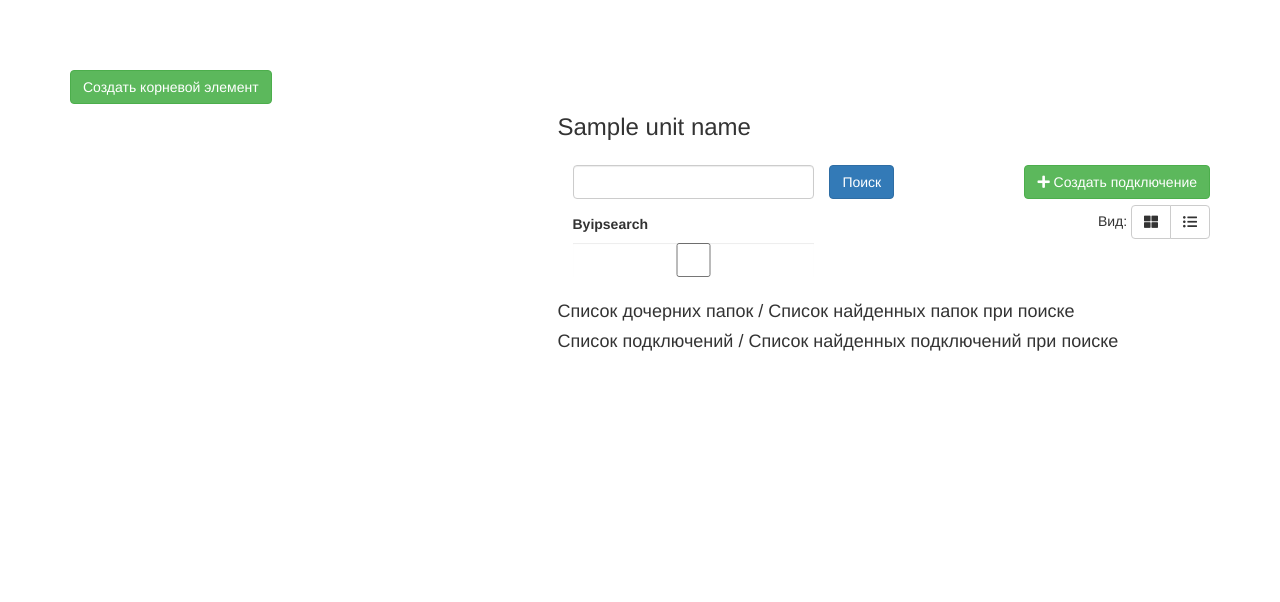
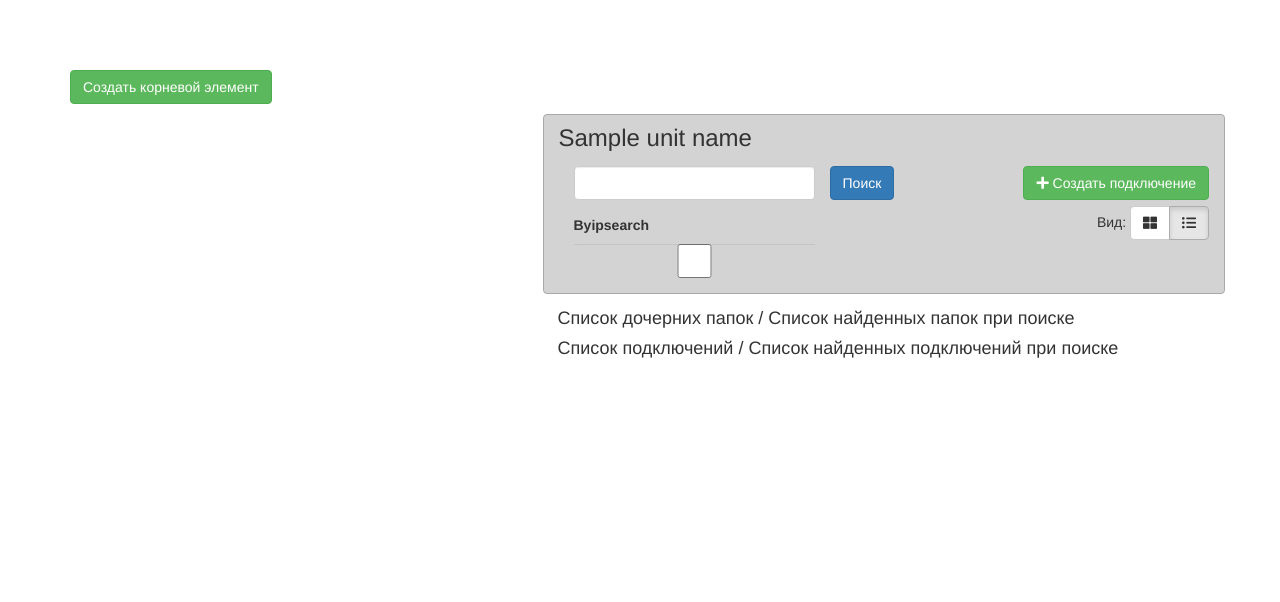
Before and after one commit to MeeGoLove/remote_help, a Yii app: template views/tree/index.php in a window 1280 px wide. Shown: the top 602 px of the page. Run offline with PHP 8.4 and a stand-in for Yii, Linux system fonts and the light colour scheme; the template is opened without the code that fills it: most values are stand-ins (such as "Sample title", 1, 10 or a date in 2020); form fields are guessed from the names that the template uses; data that the repository does not hold is empty; some libraries are stand-ins or nearby versions.

Commit message:
Работает кнопка переключения вида (иконка/список), реализовано через куки (Cookies)

```diff
--- a/components/connectionswidget/views/index.php
+++ b/components/connectionswidget/views/index.php
@@ -21,7 +21,7 @@ use lo\widgets\modal\ModalAjax;
 
 
 
-<div class="file-manager-container file-manager-col-view col-md-7">
+<div class="file-manager-container file-manager-col-view">
     <?php
     if ($parent_id !== null) {
         echo '<div class="file-item">'
--- a/views/tree/index.php
+++ b/views/tree/index.php
@@ -146,60 +146,55 @@ $this->params['breadcrumbs'][] = 'Хлебные крошки ещё не гот
         </div>
 
         <!-- Верхний блок с фильтрами-->
-        <div class="col-md-7">
+        <div class="col-md-7 search-block">
             <div class="content-header-wrapper">
                 <h3 class="title"><?php echo $unit_name; ?></h3>
             </div>
-            <div class="content-utilities">
+            <div class="content-header-wrapper">
 
-                <div class="actions">
-                    <!--<div class="btn-group">
-                        <button class="btn btn-default dropdown-toggle" data-toggle="dropdown" type="button" aria-expanded="false">Все файлы... <span class="caret"></span></button>
-                        <ul class="dropdown-menu">
-                            <li><a href="#"><i class="fa fa-file"></i> Документы </a></li>
-                            <li><a href="#"><i class="fa fa-file-image-o"></i> Картинки</a></li>
-                            <li><a href="#"><i class="fa fa-file-video-o"></i> Ля</a></li>
-                            <li><a href="#"><i class="fa fa-folder"></i> Папки</a></li>
-                        </ul>
-                    </div>-->
-                    <!--<div class="btn-group" role="group">
-                        <button type="button" class="btn btn-default" data-toggle="tooltip" data-placement="bottom" title="" data-original-title="Refresh"><i class="fa fa-refresh"></i></button>
-                        <button type="button" class="btn btn-default" data-toggle="tooltip" data-placement="bottom" title="" data-original-title="Archive"><i class="fa fa-archive"></i></button>
-
-                        <button type="button" class="btn btn-default" data-toggle="tooltip" data-placement="bottom" title="" data-original-title="Report spam"><i class="fa fa-exclamation-triangle"></i></button>
-                        <button type="button" class="btn btn-default" data-toggle="tooltip" data-placement="bottom" title="" data-original-title="Delete"><i class="fa fa-trash-o"></i></button>
-                    </div>-->
-                </div>
-            </div>
-            <div class="content-header-wrapper">
+                <!-- Форма поиска папок и подключений -->
                 <?php
                 $form = ActiveForm::begin([
                             'id' => 'search-form',
-                                //'options' => ['class' => 'form-vertical'],
                 ]);
                 ?>
                 <div class="form-group">
                     <div class="col-sm-5">
                         <?= $form->field($model_search, 'keyword')->textInput(['autofocus' => false])->label(false) ?>
-
-
-                        <?=
-                                $form->field($model_search, 'byipsearch')
-                                ->checkbox(
-                        );
-                        ?>
+                        <?= $form->field($model_search, 'byipsearch')->checkbox(); ?>
                     </div>
-
-
                     <?= Html::submitButton('Поиск', ['class' => 'btn btn-primary', 'name' => 'search-button', 'value' => 'btn-name',]) ?>
                 </div>
                 <?php ActiveForm::end(); ?>
+
+                <!-- Кнопки вида и создания нового подключения -->
                 <div class="actions">
                     <div class="page-nav">
                         <span class="indicator">Вид: </span>
-                        <div class="btn-group" role="group">
-                            <button class="btn btn-default" data-pjax="1" data-toggle="tooltip" data-placement="bottom"  data-original-title="Таблица" title="Таблица" id="drive-grid-toggle"><i class="fa fa-th-large"></i></button>
-                            <button class="btn btn-default" data-pjax="1" data-placement="bottom" data-original-title="Список" title="Список" id="drive-list-toggle"><i class="fa fa-list-ul"></i></button>
+                        <div class="btn-group" role="group"  data-toggle="buttons">
+                            <?php
+                            if ($view_type == "icons") {
+                                echo "
+                       <label class='btn btn-default active' onclick='window.location.href =\"index?unit_id=$unit_id_&view_type=icons&change_view=1\"' title='Иконками'>
+    <input type='radio' name='options' id='option1' autocomplete='off' checked
+    ><i class='fa fa-th-large'></i>
+  </label>
+  <label class='btn btn-default' onclick='window.location.href =\"index?unit_id=$unit_id_&view_type=grid&change_view=1\"' title='Списком'>
+    <input type='radio' name='options' id='option2' autocomplete='off'
+    ><i class='fa fa-list-ul'></i>
+  </label>";
+                            } else {
+                                echo "
+                       <label class='btn btn-default' onclick='window.location.href =\"index?unit_id=$unit_id_&view_type=icons&change_view=1\"' title='Иконками'>
+    <input type='radio' name='options' id='option1' autocomplete='off'
+     ><i class='fa fa-th-large'></i>
+  </label>
+  <label class='btn btn-default active' onclick='window.location.href =\"index?unit_id=$unit_id_&view_type=grid&change_view=1\"' title='Списком'>
+    <input type='radio' name='options' id='option2' autocomplete='off' checked
+    ><i class='fa fa-list-ul'></i>
+  </label>";
+                            }
+                            ?>
                         </div>
                     </div>
                     <button class="btn btn-success"
@@ -222,26 +217,16 @@ $this->params['breadcrumbs'][] = 'Хлебные крошки ещё не гот
                         ]
                     ]);
                     ?>
-                    <!--<div class="page-nav">
-                    <span class="indicator">Вид: </span>
-                    <div class="btn-group" role="group">
-                        <button class="btn btn-default" data-pjax="1" data-toggle="tooltip" data-placement="bottom"  data-original-title="Таблица" title="Таблица" id="drive-grid-toggle"><i class="fa fa-th-large"></i></button>
-                        <button class="btn btn-default" data-pjax="1" data-placement="bottom" data-original-title="Список" title="Список" id="drive-list-toggle"><i class="fa fa-list-ul"></i></button>
                 </div>
-                </div>-->
             </div>
         </div>
 
-        </div>
-
-
-
-
-        <div class="col-md-7 table-responsive drive-items-table-wrapper">
+        <!-- Блок с папками и блок  с подключениями в виде Gridview -->
+        <div class="col-md-7 table-responsive drive-items-table-wrapper" style="overflow-y: scroll;
+             height: 575px;
+             /*scrollbar-width: none;*/
+             ">
             <style>
-
-
-
                 .table-responsive tbody tr {
                     color: #5a5a5a; /* Цвет текста */
                     /*background: #ffc; /* Цвет фона */
@@ -252,28 +237,27 @@ $this->params['breadcrumbs'][] = 'Хлебные крошки ещё не гот
                     /*color: #fff; /* Цвет текста */
                     background: lightblue; /* Цвет фона */
                 }
+            </style>
+            <!-- Сначала папки, дабы не уезжало далеко, сделана пагинация на 5 папок -->
+            <h4>Список дочерних папок / Список найденных папок при поиске</h4>
 
-
-
-            </style>
-            <h4>Список дочерних папок / Список найденных папок при поиске</h4>
             <?=
             GridView::widget(
                     [
                         'dataProvider' => new ActiveDataProvider([
                             'query' => $child_units,
                             'pagination' => [
-                                'pageSize' => 0, // ALL results, no pagination
+                                'pageSize' => 5
                             ],
                                 ]),
-                        'layout' => "\n{items}",
+                        //'layout' => "\n{items}\n{summary}\n{pager}",
                         'columns' =>
                         [
                             [
                                 'attribute' => 'name',
-                                'value' => function (\app\models\Units $data) {
+                                'value' => function (\app\models\Units $data, $view_type) {
                                     return Html::a(Html::encode($data->name),
-                                            Url::to(['tree/index', 'unit_id' => $data->id]),
+                                            Url::to(['tree/index', 'unit_id' => $data->id, 'view_type' => $view_type]),
                                             ['id' => 'tree-link' . $data->id, 'title' => 'Перейти в ' . $data->name,
                                                 'onclick' => 'return saveScroll(this);'
                                     ]);
@@ -285,10 +269,14 @@ $this->params['breadcrumbs'][] = 'Хлебные крошки ещё не гот
                     ]
             )
             ?>
+            <!-- Затем подключения -->
+            <p></p>
             <h4>Список подключений / Список найденных подключений при поиске</h4>
-            <?=
-            //ConnectionsGridWidget::widget(['connections' => $connections, 'child_units' => $child_units, 'parent_id' => $parent_id, 'unit_name' => $unit_name,
-            //'unit_id' => $unit_id_]);
+            <?php
+            if ($view_type == "icons") {
+                echo ConnectionsGridWidget::widget(['connections' => $connections->all(), 'child_units' => $child_units->all(), 'parent_id' => $parent_id, 'unit_name' => $unit_name,
+                    'unit_id' => $unit_id_]);
+            }
             /* ListView::widget(
               ['dataProvider' => new ActiveDataProvider([
               'query' => $connections,
@@ -317,9 +305,8 @@ $this->params['breadcrumbs'][] = 'Хлебные крошки ещё не гот
               }
               }
               ],
-              ); */
-
-            GridView::widget(
+              ); */ else {
+                echo GridView::widget(
                         ['dataProvider' => new ActiveDataProvider([
                                 'query' => $connections,
                                 'pagination' => [
@@ -332,7 +319,8 @@ $this->params['breadcrumbs'][] = 'Хлебные крошки ещё не гот
                             'layout' => "\n{items}",
                             'columns' =>
                             [
-                            ['attribute' => 'name',
+                                [
+                                    'attribute' => 'name',
                                     'label' => 'Имя подключения'
                                 ],
                                 'ipaddr',
@@ -368,6 +356,7 @@ $this->params['breadcrumbs'][] = 'Хлебные крошки ещё не гот
                             ]
                         ]
                 );
+            }
             ?>
         </div>
 
@@ -377,7 +366,7 @@ $this->params['breadcrumbs'][] = 'Хлебные крошки ещё не гот
     </div>
 </div>
 
-
+<!-- JS-скрипт для сохранения позиции скролла в дереве -->
 <?php
 $script = <<< JS
     function loadScroll() {
--- a/web/css/connectionswidget/style.css
+++ b/web/css/connectionswidget/style.css
@@ -171,7 +171,7 @@ Click nbfs://nbhost/SystemFileSystem/Templates/ClientSide/css.css to edit this t
 
 .content-header-wrapper-margin-bottom
 {
-     position: relative;
+    position: relative;
     padding-bottom: 50px;
 }
 
@@ -180,11 +180,25 @@ Click nbfs://nbhost/SystemFileSystem/Templates/ClientSide/css.css to edit this t
     right: 0;
     top: 40px;
 }
+
+.search-block
+{
+    margin-bottom: 5px;
+    border: 1px;
+    border-color: darkgray darkgray; /* Цвет границы */
+    border-style: solid; /* Стиль границы */
+    border-radius: 4px;
+    background-color: lightgray;
+}
+.search-block h3
+{
+    padding-top: 10px;
+}
 /*
 
 #drop-label{
-	position: relative;
-	display: inline-block;
+        position: relative;
+        display: inline-block;
 }
 
 #drop-label:hover:after {
```
Also changed, not shown: controllers/TreeController.php (+30 -2 lines). Lines whose indentation alone changed are shown as unchanged.
